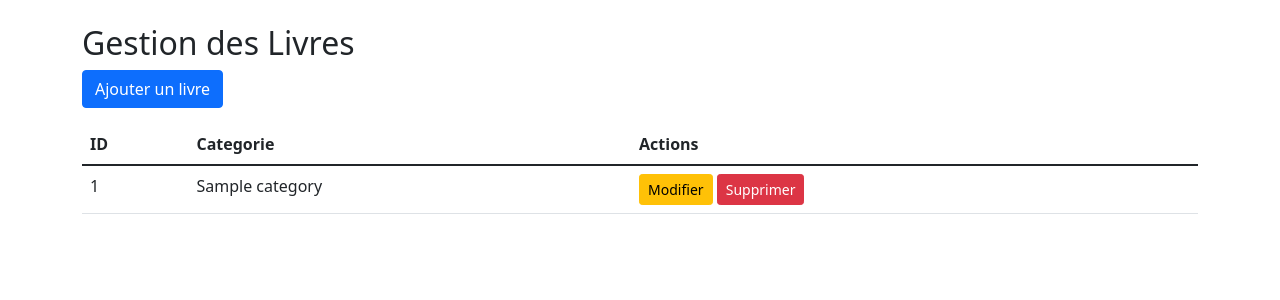
After one commit to Ayoub-fetti/Syst-me-de-Gestion-de-Biblioth-que, a PHP site: page /admin_categories.php in a window 1280 px wide. The commit adds this page. Shown: the top 300 px of the page. Run offline with PHP 8.4, Linux system fonts and the light colour scheme; tables that the repository leaves empty or names only in its code hold one stand-in row (values such as "Sample post").

Commit message:
KAN-11 Displaying Categories

```diff
--- a/Categories.php
+++ b/Categories.php
@@ -1,6 +1,4 @@
 <?php
-
-
 include 'connection.php';
 
 
@@ -8,8 +6,9 @@ class Categories {
     private $id;
     private $name;
 
-public function __construct($name){
+public function __construct($name,$id){
     $this->name=$name;
+    $this->id=$id;
 }
 
 public function getNameCategory(){
@@ -42,12 +41,14 @@ public function getCategoryById(){
 
     if ($conn) {
         $stmt = $conn->prepare("SELECT * FROM categories WHERE id=?");
-        $stmt->bindValue(1, $id, PDO::PARAM_INT); // Liaison avec bindValue() et spécification du type
+        $stmt->bindValue(1, $this->id, PDO::PARAM_INT); // Liaison avec bindValue() et spécification du type
         $stmt->execute();
         $result = $stmt->fetch(PDO::FETCH_ASSOC);
         return $result;
     }
       }
+
+
 
 
 public function updateCategory(){
@@ -84,6 +85,26 @@ public function deleteCategory()
     return true;
 }
 
+
+public function saveCategory()
+{
+    $database = new Database;
+    $conn = $database->connect();
+
+    if ($conn) {
+        try {
+            $stmt = $conn->prepare("INSERT INTO category (name) VALUES (?)");
+            $stmt->bindValue(1, $this->name, PDO::PARAM_STR);
+
+            return $stmt->execute();
+        } catch (PDOException $e) {
+            echo "Erreur: " . $e->getMessage();
+            return false;
+        }
+    }
+    return false;
+}
+
 }
 
 ?>
--- /dev/null
+++ b/admin_categories.php
@@ -0,0 +1,74 @@
+<?php
+include 'Categories.php';
+
+$categorie = new Categories("","");
+$message = '';
+if (isset($_GET['message'])) {
+    $message = $_GET['message'];
+}
+
+
+// Get all books
+$categories = $categorie->getAllCategories();
+
+
+// Handle Delete
+if (isset($_POST['delete']) && isset($_POST['category_id'])) {
+    $book->setId($_POST['category_id']);
+    if ($book->deleteCategory()) {
+        $message = "Categorie supprimé avec succès";
+    }
+}
+
+
+?>
+
+<!DOCTYPE html>
+<html>
+<head>
+    <title>Gestion des Livres</title>
+    <link href="https://cdn.jsdelivr.net/npm/bootstrap@5.1.3/dist/css/bootstrap.min.css" rel="stylesheet">
+</head>
+<body>
+    <div class="container mt-4">
+        <h2>Gestion des Livres</h2>
+
+        <?php if ($message): ?>
+            <div class="alert alert-success alert-dismissible fade show" role="alert">
+                <?php echo htmlspecialchars($message); ?>
+                <button type="button" class="btn-close" data-bs-dismiss="alert" aria-label="Close"></button>
+            </div>
+        <?php endif; ?>
+
+        <a href="add_book.php" class="btn btn-primary mb-3">Ajouter un livre</a>
+
+        <table class="table">
+            <thead>
+                <tr>
+                    <th>ID</th>
+                    <th>Categorie</th>
+                    <th>Actions</th>
+                </tr>
+            </thead>
+            <tbody>
+                <?php foreach ($categories as $categorie): ?>
+                <tr>
+                    <td><?php echo htmlspecialchars($categorie['id']); ?></td>
+                    <td><?php echo htmlspecialchars($categorie['name']); ?></td>
+                    <td>
+                        <a href="edit_categorie.php?id=<?php echo $categorie['id']; ?>" class="btn btn-sm btn-warning">Modifier</a>
+                        <form method="POST" style="display: inline;">
+                            <input type="hidden" name="book_id" value="<?php echo $categorie['id']; ?>">
+                            <button type="submit" name="delete" class="btn btn-sm btn-danger"
+                                    onclick="return confirm('Êtes-vous sûr de vouloir supprimer ce livre?')">
+                                Supprimer
+                            </button>
+                        </form>
+                    </td>
+                </tr>
+                <?php endforeach; ?>
+            </tbody>
+        </table>
+    </div>
+</body>
+</html>
```
